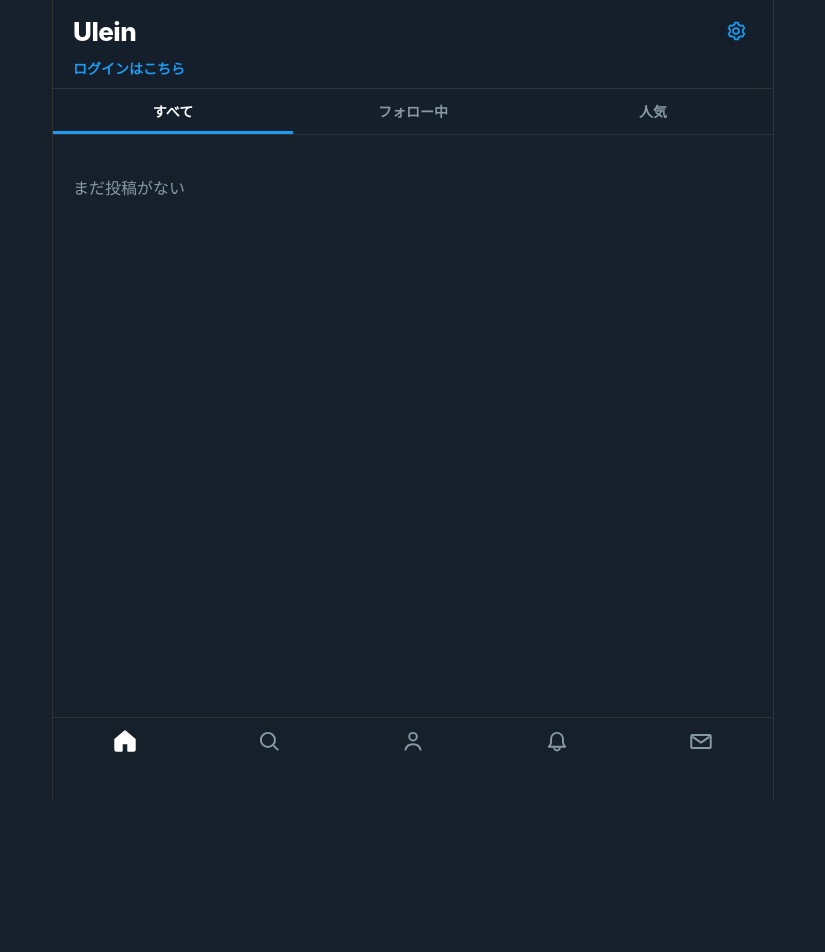
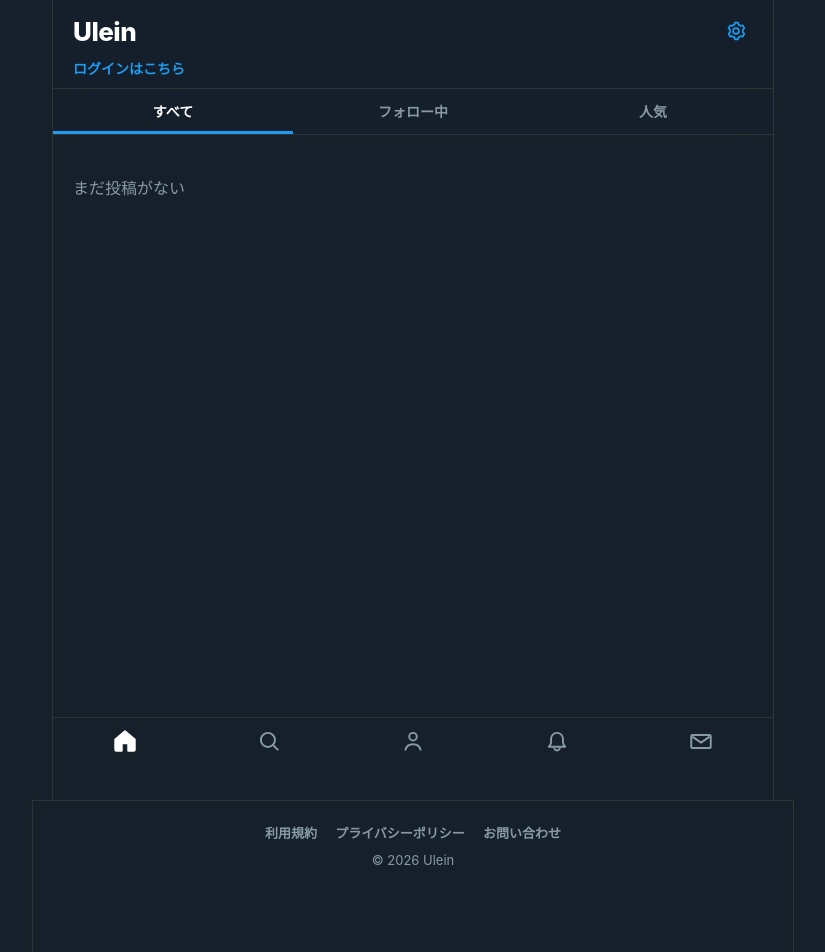
Before and after one commit to kazu4240/my-sns, a Next.js app: page / in a window 1280 px wide. Shown: the top 952 px of the page, without its empty margins (227-1052 px from the left). Before the commit the page ends 894 px from the top, so only its background shows below. Built offline with nearby package versions, Linux system fonts and the light colour scheme; no server answers; the database is empty.

Commit message:
Add legal links

```diff
--- a/app/page.tsx
+++ b/app/page.tsx
@@ -1849,6 +1849,30 @@ export default function Home() {
                     お問い合わせ
                   </Link>
 
+                  <Link
+                    href="/terms"
+                    onClick={() => setOpenSettingsMenu(false)}
+                    style={{
+                      display: "block",
+                      ...menuItemStyle,
+                      textDecoration: "none",
+                    }}
+                  >
+                    利用規約
+                  </Link>
+
+                  <Link
+                    href="/privacy"
+                    onClick={() => setOpenSettingsMenu(false)}
+                    style={{
+                      display: "block",
+                      ...menuItemStyle,
+                      textDecoration: "none",
+                    }}
+                  >
+                    プライバシーポリシー
+                  </Link>
+
                   <button
                     onClick={handleLogout}
                     style={{
@@ -1982,6 +2006,66 @@ export default function Home() {
           ＋
         </button>
       )}
+
+      <footer
+        style={{
+          maxWidth: "720px",
+          margin: "0 auto",
+          borderLeft: `1px solid ${currentTheme.border}`,
+          borderRight: `1px solid ${currentTheme.border}`,
+          borderTop: `1px solid ${currentTheme.border}`,
+          padding: "22px 20px 110px",
+          textAlign: "center",
+          background: currentTheme.background,
+          color: currentTheme.muted,
+          fontSize: uiScale.metaText,
+        }}
+      >
+        <div
+          style={{
+            display: "flex",
+            justifyContent: "center",
+            gap: "18px",
+            flexWrap: "wrap",
+            marginBottom: "10px",
+          }}
+        >
+          <Link
+            href="/terms"
+            style={{
+              color: currentTheme.muted,
+              textDecoration: "none",
+              fontWeight: "bold",
+            }}
+          >
+            利用規約
+          </Link>
+
+          <Link
+            href="/privacy"
+            style={{
+              color: currentTheme.muted,
+              textDecoration: "none",
+              fontWeight: "bold",
+            }}
+          >
+            プライバシーポリシー
+          </Link>
+
+          <Link
+            href="/contact"
+            style={{
+              color: currentTheme.muted,
+              textDecoration: "none",
+              fontWeight: "bold",
+            }}
+          >
+            お問い合わせ
+          </Link>
+        </div>
+
+        <p style={{ margin: 0 }}>© 2026 Ulein</p>
+      </footer>
 
       {isComposerOpen && (
         <div
```
